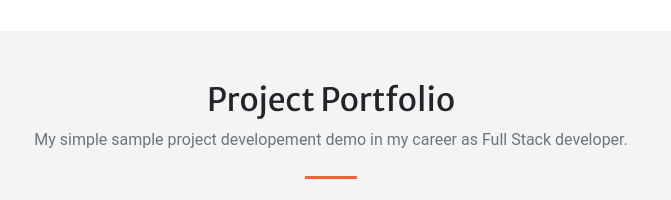
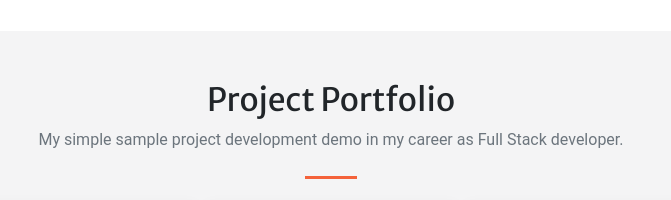
Before and after one commit to markjay18/mj.ladz.portfolio, a plain HTML site: page index.html in a window 1280 px wide. Shown: the part 2180-2380 px from the top of the page, 309-980 px from the left. Drawn offline with nearby package versions, Linux system fonts and the light colour scheme.

Commit message:
Update index.html

```diff
--- a/index.html
+++ b/index.html
@@ -138,7 +138,7 @@
         <div id="portfolio" style="border: none; padding: 50px; background: #f4f4f5;">
             <div class="container-fluid p-0">
                 <h2 class="text-center mt-0">Project Portfolio</h2>
-                <p class="text-muted mb-0 text-center" style="font-family: 'Roboto', sans-serif;">My simple sample project developement demo in my career as Full Stack developer.</p>
+                <p class="text-muted mb-0 text-center" style="font-family: 'Roboto', sans-serif;">My simple sample project development demo in my career as Full Stack developer.</p>
                 <hr class="divider my-4" />
                 <div class="row h-100 align-items-center justify-content-center text-center">
                     <div class="card">
```
